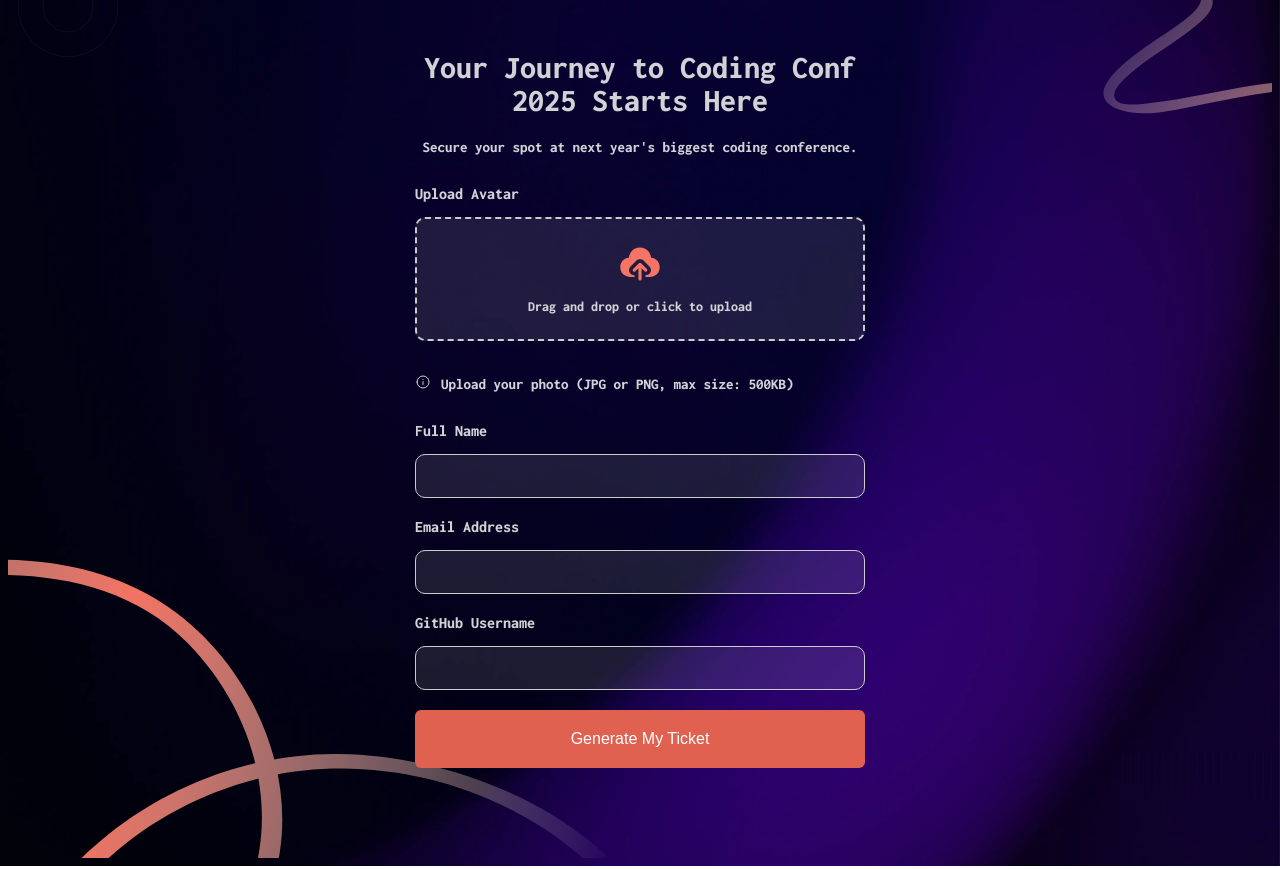
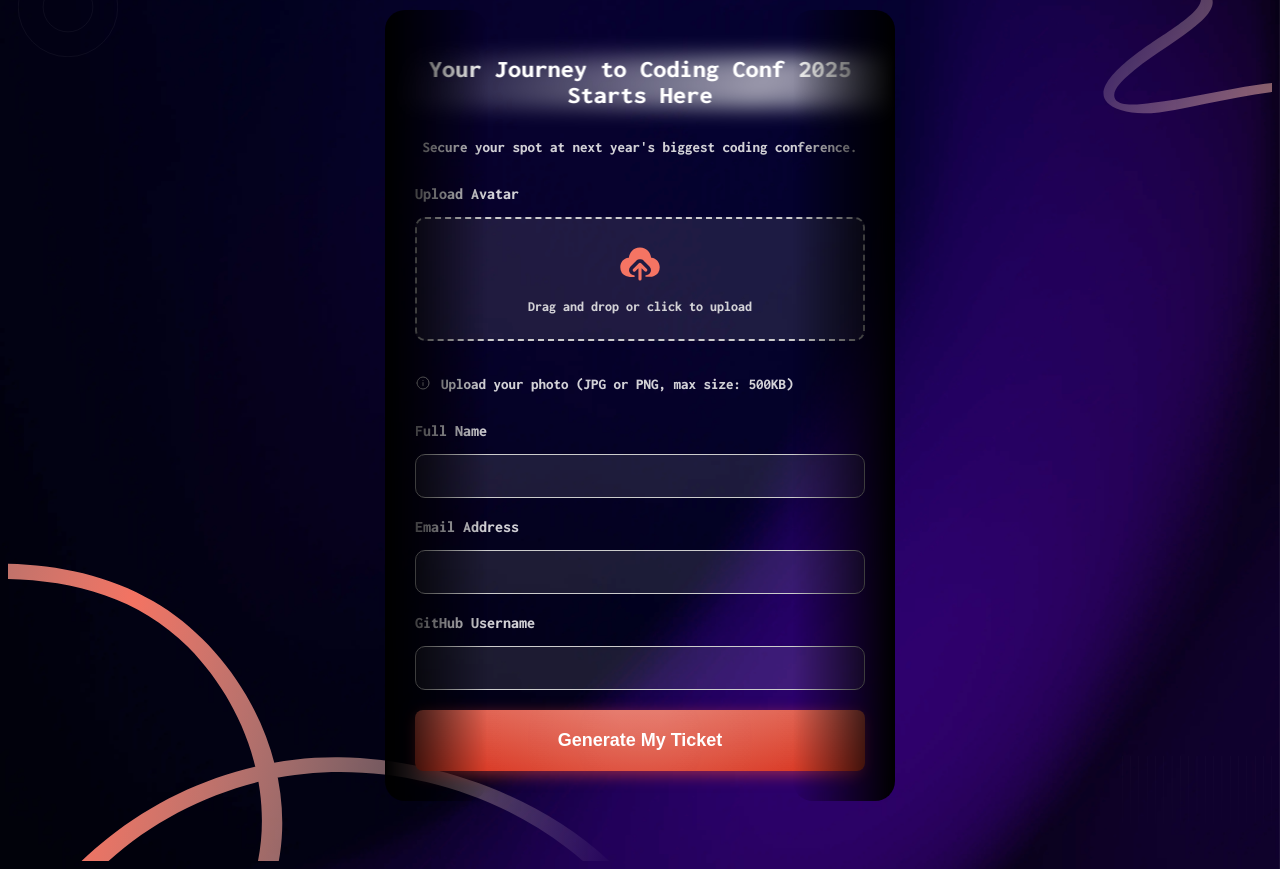
Before and after one commit to jijog-jijog/Ticket-Generator, a plain HTML site: page index.html in a window 1280 px wide. Shown: the part 61-930 px from the top of the page. Drawn offline with Linux system fonts and the light colour scheme; files whose address does not match are found by name.

Commit message:
Enhance ticket generation and styling with avatar upload feedback and improved button effects

```diff
--- a/script.js
+++ b/script.js
@@ -54,13 +54,13 @@ document.addEventListener("DOMContentLoaded", function () {
         reader.onload = function (e) {
             avatarURL = e.target.result;
             generateTicket(name, email, github, avatarURL);
+            alert(`🎉 Ticket Generated Successfully!\n\nName: ${name}\nEmail: ${email}\nGitHub: ${github}`);
         };
         reader.readAsDataURL(avatarInput);
     } else {
         generateTicket(name, email, github, avatarURL);
     }
 });
-    //
 
     // Function to validate email
     function validateEmail(email) {
@@ -88,7 +88,7 @@ document.addEventListener("DOMContentLoaded", function () {
             </div>
             <div class="ticket">
             <img src="assests/images/logo-full.svg" alt="Conference Logo" class="ticket-logo">
-            <p class="Date">${formattedDate} / Jijo,TX</p>
+            <p class="Date">${formattedDate} / Jijo,RZ</p>
             <div class="ticket-number">
                 <p id="ticketnumber">#${ticketNumber}</p>
             </div>
@@ -110,17 +110,24 @@ document.addEventListener("DOMContentLoaded", function () {
 
         // Add event listener for print button
         document.getElementById("print-button").addEventListener("click", function () {
-            const printContents = ticketContainer.innerHTML;
+            const printContents = document.querySelector(".ticket").innerHTML;
             const originalContents = document.body.innerHTML;
 
-            document.body.innerHTML = printContents;
+            document.body.innerHTML = `
+            <div class="ticket" style="background-image: url('assets/images/ticket-background.png'); background-size: cover;">
+                ${printContents}
+            </div>`;
             window.print();
             document.body.innerHTML = originalContents;
             location.reload(); // Reload the page to restore original content
         });
 
+
+
         // Hide the form and show the ticket
         document.querySelector(".container").classList.add("hidden");
         ticketContainer.classList.remove("hidden");
     }
+
+
 });
--- a/style.css
+++ b/style.css
@@ -21,8 +21,8 @@ body {
     margin-bottom: 30px;
 }
 
-#logo-full{
-    margin-top: 20px;
+.logo-full{
+    margin-bottom: 10px;
 }
 .circle {
     top: 10px;
@@ -52,13 +52,93 @@ body {
 
 /* Main Content Container */
 .container {
-    max-width: 450px;  /* Increased width for better spacing */
+    max-width: 450px;
     background: transparent;
     padding: 30px;
     border-radius: 8px;
     margin: auto;
-    text-align: center; /* Align form text properly */
+    text-align: center;
+    overflow: hidden;
+    position: relative;
 }
+
+/* Fading Effect on Left & Right */
+.container::before,
+.container::after {
+    content: "";
+    position: absolute;
+    top: 0;
+    width: 20%; /* Controls the fade width */
+    height: 100%;
+    background: linear-gradient(to right, black, transparent);
+    z-index: 2;
+    border-radius: 20px;
+}
+
+.container::before {
+    left: 0;
+}
+
+.container::after {
+    right: 0;
+    transform: scaleX(-1);
+}
+
+h1 {
+    font-size: 24px;
+    font-weight: bold;
+    color: white;
+    position: relative;
+    display: inline-block;
+    opacity: 0;
+    transform: scaleX(0);
+    animation: revealText 2s ease-in-out infinite;
+}
+
+/* Continuous Reveal Animation */
+@keyframes revealText {
+    0% {
+        opacity: 0;
+        transform: scaleX(0);
+    }
+    50% {
+        opacity: 1;
+        transform: scaleX(1.1);
+    }
+    100% {
+        opacity: 1;
+        transform: scaleX(1);
+    }
+}
+
+/* Fading Shine Effect */
+h1::after {
+    content: "";
+    position: absolute;
+    top: 0;
+    left: -150%;
+    width: 150%;
+    height: 100%;
+    background: linear-gradient(120deg, transparent, rgba(255, 255, 255, 0.6), transparent);
+    animation: shineEffect 2s ease-in-out infinite;
+    filter: blur(10px); /* Fading border effect */
+}
+
+/* Smooth Infinite Light Sweep */
+@keyframes shineEffect {
+    0% {
+        left: -150%;
+        opacity: 0.6;
+    }
+    50% {
+        opacity: 1;
+    }
+    100% {
+        left: 150%;
+        opacity: 0;
+    }
+}
+
 
 #conf{
     font-size: 15px;
@@ -99,16 +179,79 @@ input {
     font-size: 16px;
     color: hsl(252, 6%, 83%);
 }
-
 button {
-    padding: 20px;
-    background: hsl(7, 71%, 60%);
+    padding: 20px 40px;
+    background: linear-gradient(180deg, hsl(7, 71%, 60%) 0%, hsl(7, 71%, 50%) 100%);
     color: white;
     border: none;
-    border-radius: 6px;
+    border-radius: 8px;
     cursor: pointer;
-    font-size: 16px;
+    font-size: 18px;
+    font-weight: bold;
+    position: relative;
+    overflow: hidden;
+    transition: background 0.5s ease-in-out, transform 0.2s ease, box-shadow 0.3s ease;
+    box-shadow: 0px 4px 15px rgba(255, 69, 58, 0.5);
 }
+
+/* Glossy Reflection Effect */
+button::before {
+    content: "";
+    position: absolute;
+    top: 0;
+    left: 0;
+    width: 100%;
+    height: 100%;
+    background: radial-gradient(circle at top, rgba(255, 255, 255, 0.3) 10%, transparent 70%);
+    opacity: 0.5;
+    pointer-events: none;
+}
+
+/* Hover Effect: Smooth Color Shift & Shadow Glow */
+button:hover {
+    background: linear-gradient(45deg, hsl(7, 71%, 60%), hsl(44, 100%, 50%), hsl(160, 100%, 50%));
+    background-size: 300%;
+    animation: colorShift 1.5s ease-in-out infinite;
+    transform: scale(1.05);
+    box-shadow: 0px 6px 20px rgba(255, 200, 0, 0.6);
+}
+
+/* Continuous Gradient Animation */
+@keyframes colorShift {
+    0% { background-position: 0% 50%; }
+    50% { background-position: 100% 50%; }
+    100% { background-position: 0% 50%; }
+}
+
+/* Fog Effect */
+button::after {
+    content: "";
+    position: absolute;
+    top: -50%;
+    left: -50%;
+    width: 200%;
+    height: 200%;
+    background: radial-gradient(circle, rgba(255, 255, 255, 0.1) 0%, transparent 80%);
+    animation: fogMove 4s linear infinite;
+    opacity: 0.3;
+}
+
+@keyframes fogMove {
+    0% { transform: translateX(-10%) translateY(-10%) scale(1); }
+    50% { transform: translateX(10%) translateY(10%) scale(1.1); }
+    100% { transform: translateX(-10%) translateY(-10%) scale(1); }
+}
+
+/* Blinking Effect on Click */
+button:active {
+    animation: blinkEffect 0.3s ease-in-out 3;
+}
+
+@keyframes blinkEffect {
+    0%, 100% { opacity: 1; }
+    50% { opacity: 0.3; }
+}
+
 /* Error Message */
 .error-message {
     color: red;
@@ -127,13 +270,18 @@ button {
     border: 2px dashed #ccc;
     background: rgba(255, 255, 255, 0.1); /* Slight transparency */
     border-radius: 10px;
-    height: 120px;/* Ensure a consistent size */
+    height: 120px; /* Ensure a consistent size */
     text-align: center;
     cursor: pointer;
-    transition: border-color 0.3s;
+    transition: border-color 0.3s, border-width 0.3s;
     background-size: contain;
     background-position: center;
     background-repeat: no-repeat;
+}
+
+.file-upload:hover {
+    border-color: hsl(7, 71%, 60%);
+    border-width: 4px; /* Expand the dashed line */
 }
 
 #file{
```
Lines whose indentation alone changed are shown as unchanged.
